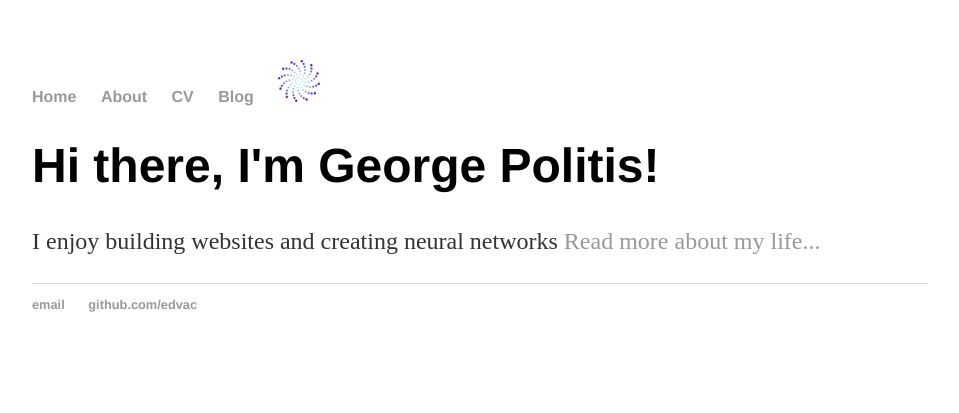
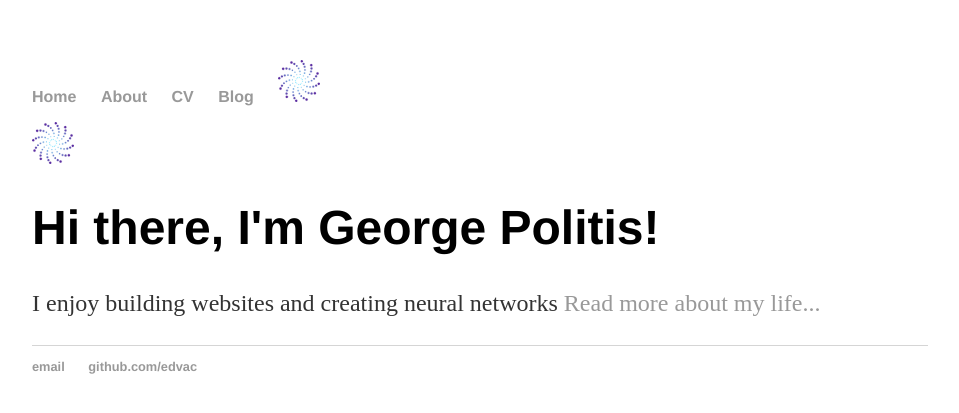
Before and after one commit to Edvac/edvac.github.io, a Jekyll site: the page built from index.html, in a window 1280 px wide. Shown: the top 413 px of the page, without its empty margins (160-1119 px from the left). Built offline with Jekyll 4.4.1, drawn with Linux system fonts in a browser that asks for light colours.

Commit message:
Update default.html

```diff
--- a/_layouts/default.html
+++ b/_layouts/default.html
@@ -12,8 +12,9 @@
 		        	<li><a href="/about">About</a></li>
 	        		<li><a href="/cv">CV</a></li>
 	        		<li><a href="/blog">Blog</a></li>
-				<li><img src="galaxy_logo.png" alt="Smiley face" height="42" width="42"> </li>
+				<li><img src="../galaxy_logo.png" alt="Smiley face" height="42" width="42"> </li>
 	    		</ul>
+				<img id=logo src="../galaxy_logo.png" alt="Logo" height="42" width="42">
 			</nav>
 			<div class="container">
 
```
